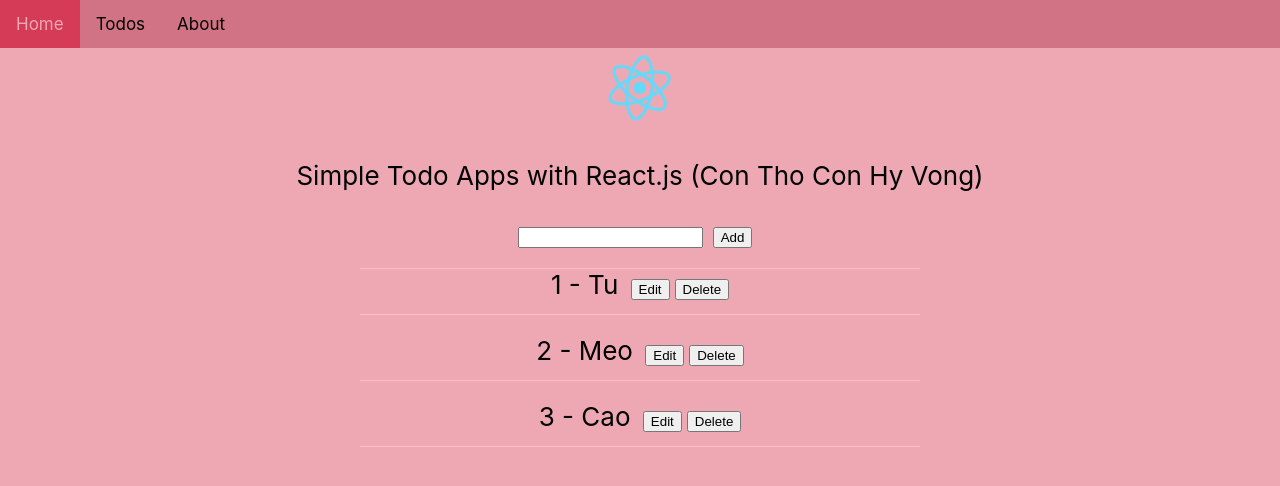
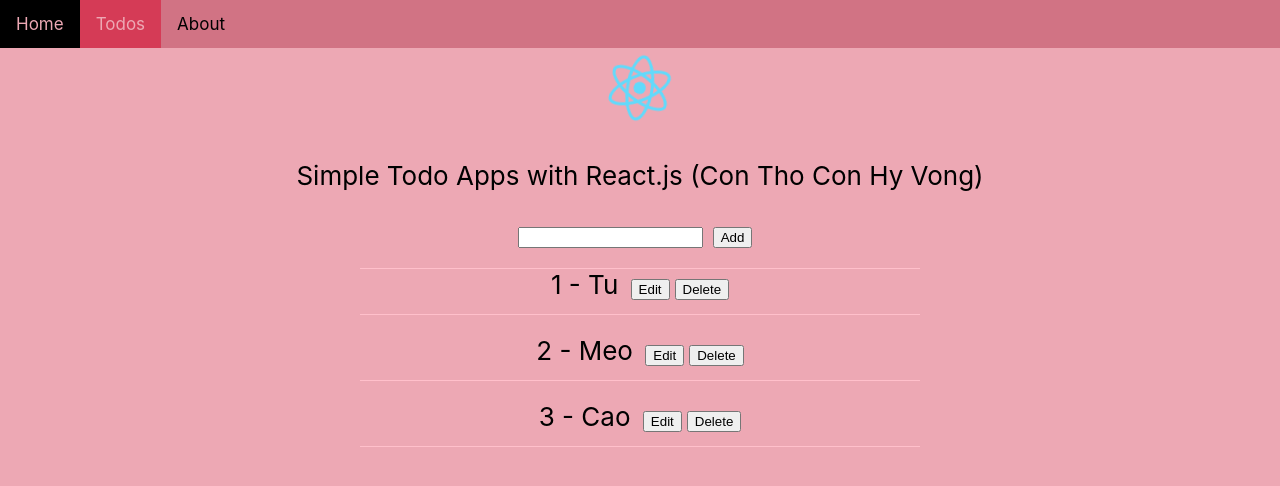
Before and after one commit to caytaonohoa1609/react-basic, a React (Create React App) app: page /todo in a window 1280 px wide. Shown: the top 486 px of the page. Built offline with nearby package versions, Linux system fonts and the light colour scheme.

Commit message:
Links & NavLinks

```diff
--- a/package.json
+++ b/package.json
@@ -9,7 +9,7 @@
     "lodash": "^4.17.21",
     "react": "^18.3.1",
     "react-dom": "^18.3.1",
-    "react-router-dom": "5.3.0",
+    "react-router-dom": "^5.3.0",
     "react-scripts": "^5.0.1",
     "react-toastify": "8.0.2",
     "sass": "^1.77.4",
--- a/src/views/App.js
+++ b/src/views/App.js
@@ -7,12 +7,9 @@
 import Nav from './Nav/Nav';
 import Home from './Example/Home';
 import {
-  // createBrowserRouter,
-  // RouterProvider,
-  // Router,
+  // Link,
   Route,
   Switch,
-  // Link,
   BrowserRouter,
 } from "react-router-dom";
 
--- a/src/views/Nav/Nav.js
+++ b/src/views/Nav/Nav.js
@@ -1,14 +1,21 @@
 import React from "react";
 import './Nav.scss';
+import {
+    // Link,
+    NavLink
+  } from "react-router-dom";
 
 class Nav extends React.Component {
 
     render() {
         return(
             <div className="topnav">
-                <a className="active" href="/">Home</a>
-                <a href="/todo">Todos</a>
-                <a href="/about">About</a>
+                <NavLink to="/" exact={true} activeClassName="active">Home</NavLink>
+                <NavLink to="/todo" activeClassName="active">Todos</NavLink>
+                <NavLink to="/about" activeClassName="active">About</NavLink>
+                {/* <Link to="/">Home</Link>
+                <Link to="/todo">Todos</Link>
+                <Link to="/about">About</Link> */}
             </div>
         )
     }
```
Also changed, not shown: 1 other file (tests, documents, lock files or other folders).
